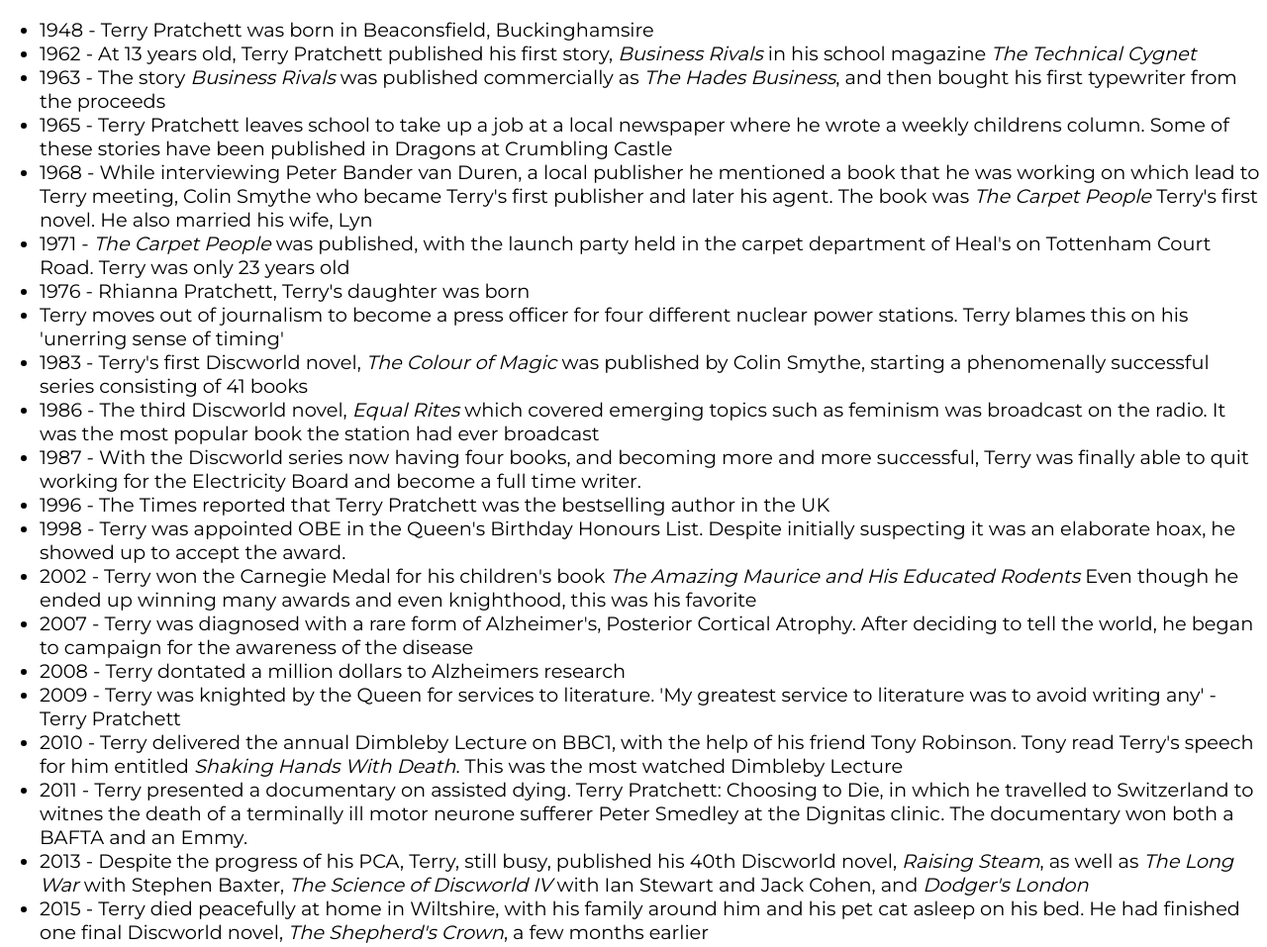
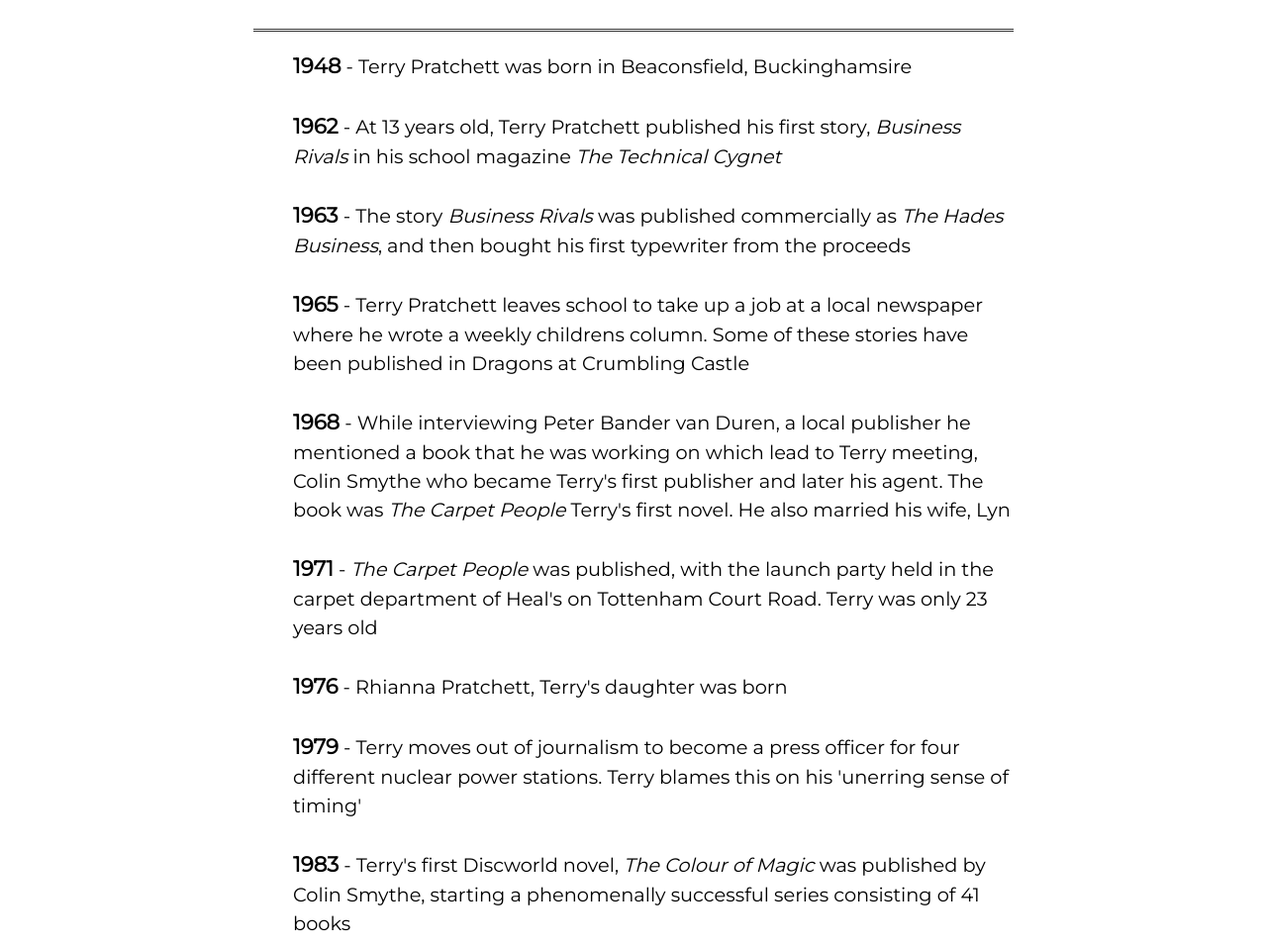
Before and after one commit to travismix1980/TributePage, a plain HTML site: page index.html in a window 1280 px wide. Shown: the part 926-1883 px from the top of the page at 99% size. Drawn offline with Linux system fonts and the light colour scheme.

Commit message:
project complete

```diff
--- a/index.html
+++ b/index.html
@@ -21,53 +21,57 @@
 
         <div id='tribute-info'>
             <h2 id='tribute-head'>A timeline of a great writer</h2>
+            <hr class='style-hr'>
             <ul>
-                <li>1948 - Terry Pratchett was born in Beaconsfield, Buckinghamsire</li>
+                <li><span class='dates'>1948</span> - Terry Pratchett was born in Beaconsfield, Buckinghamsire</li><br />
 
-                <li>1962 - At 13 years old, Terry Pratchett published his first story, <em>Business Rivals</em> in his school magazine <em>The Technical Cygnet</em></li>
+                <li><span class='dates'>1962</span> - At 13 years old, Terry Pratchett published his first story, <em>Business Rivals</em> in his school magazine <em>The Technical Cygnet</em></li><br />
 
-                <li>1963 - The story <em>Business Rivals</em> was published commercially as <em>The Hades Business</em>, and then bought his first typewriter from the proceeds</li>
+                <li><span class='dates'>1963</span> - The story <em>Business Rivals</em> was published commercially as <em>The Hades Business</em>, and then bought his first typewriter from the proceeds</li><br />
 
-                <li>1965 - Terry Pratchett leaves school to take up a job at a local newspaper where he wrote a weekly childrens column.  Some of these stories have been published in Dragons at Crumbling Castle</li>
+                <li><span class='dates'>1965</span> - Terry Pratchett leaves school to take up a job at a local newspaper where he wrote a weekly childrens column.  Some of these stories have been published in Dragons at Crumbling Castle</li><br />
 
-                <li>1968 - While interviewing Peter Bander van Duren, a local publisher he mentioned a book that he was working on which lead to Terry meeting, Colin Smythe who became Terry's first publisher and later his agent. The book was <em>The Carpet People</em> Terry's first novel.  He also married his wife, Lyn</li>
+                <li><span class='dates'>1968</span><span> - W</span>hile interviewing Peter Bander van Duren, a local publisher he mentioned a book that he was working on which lead to Terry meeting, Colin Smythe who became Terry's first publisher and later his agent. The book was <em>The Carpet People</em> Terry's first novel.  He also married his wife, Lyn</li><br />
 
-                <li>1971 - <em>The Carpet People</em> was published, with the launch party held in the carpet department of Heal's on Tottenham Court Road.  Terry was only 23 years old</li>
+                <li><span class='dates'>1971</span> - <em>The Carpet People</em> was published, with the launch party held in the carpet department of Heal's on Tottenham Court Road.  Terry was only 23 years old</li><br />
 
-                <li>1976 - Rhianna Pratchett, Terry's daughter was born</li>
+                <li><span class='dates'>1976</span> - Rhianna Pratchett, Terry's daughter was born</li><br />
 
-                <li>Terry moves out of journalism to become a press officer for four different nuclear power stations. Terry blames this on his 'unerring sense of timing'</li>
+                <li><span class='dates'>1979</span> - Terry moves out of journalism to become a press officer for four different nuclear power stations. Terry blames this on his 'unerring sense of timing'</li><br />
 
-                <li>1983 - Terry's first Discworld novel, <em>The Colour of Magic</em> was published by Colin Smythe, starting a phenomenally successful series consisting of 41 books</li>
+                <li><span class='dates'>1983</span> - Terry's first Discworld novel, <em>The Colour of Magic</em> was published by Colin Smythe, starting a phenomenally successful series consisting of 41 books</li><br />
 
-                <li>1986 - The third Discworld novel, <em>Equal Rites</em>  which covered emerging topics such as feminism was broadcast on the radio.  It was the most popular book the station had ever broadcast</li>
+                <li><span class='dates'>1986</span> - The third Discworld novel, <em>Equal Rites</em>  which covered emerging topics such as feminism was broadcast on the radio.  It was the most popular book the station had ever broadcast</li><br />
 
-                <li>1987 - With the Discworld series now having four books, and becoming more and more successful, Terry was finally able to quit working for the Electricity Board and become a full time writer.</li>
+                <li><span class='dates'>1987</span> - With the Discworld series now having four books, and becoming more and more successful, Terry was finally able to quit working for the Electricity Board and become a full time writer.</li><br />
 
-                <li>1996 - The Times reported that Terry Pratchett was the bestselling author in the UK</li>
+                <li><span class='dates'>1996</span> - The Times reported that Terry Pratchett was the bestselling author in the UK</li><br />
 
-                <li>1998 - Terry was appointed OBE in the Queen's Birthday Honours List.  Despite initially suspecting it was an elaborate hoax, he showed up to accept the award.</li>
+                <li><span class='dates'>1998</span> - Terry was appointed OBE in the Queen's Birthday Honours List.  Despite initially suspecting it was an elaborate hoax, he showed up to accept the award.</li><br />
 
-                <li>2002 - Terry won the Carnegie Medal for his children's book <em>The Amazing Maurice and His Educated Rodents</em> Even though he ended up winning many awards and even knighthood, this was his favorite</li>
+                <li><span class='dates'>2002</span> - Terry won the Carnegie Medal for his children's book <em>The Amazing Maurice and His Educated Rodents</em> Even though he ended up winning many awards and even knighthood, this was his favorite</li><br />
 
-                <li>2007 - Terry was diagnosed with a rare form of Alzheimer's, Posterior Cortical Atrophy.  After deciding to tell the world, he began to campaign for the awareness of the disease</li>
+                <li><span class='dates'>2007</span> - Terry was diagnosed with a rare form of Alzheimer's, Posterior Cortical Atrophy.  After deciding to tell the world, he began to campaign for the awareness of the disease</li><br />
 
-                <li>2008 - Terry dontated a million dollars to Alzheimers research</li>
+                <li><span class='dates'>2008</span> - Terry dontated a million dollars to Alzheimers research</li><br />
 
-                <li>2009 - Terry was knighted by the Queen for services to literature. 'My greatest service to literature was to avoid writing any' - Terry Pratchett</li>
+                <li><span class='dates'>2009</span> - Terry was knighted by the Queen for services to literature. 'My greatest service to literature was to avoid writing any' - Terry Pratchett</li><br />
 
-                <li>2010 - Terry delivered the annual Dimbleby Lecture on BBC1, with the help of his friend Tony Robinson.  Tony read Terry's speech for him entitled <em>Shaking Hands With Death</em>. This was the most watched Dimbleby Lecture</li>
+                <li><span class='dates'>2010</span> - Terry delivered the annual Dimbleby Lecture on BBC1, with the help of his friend Tony Robinson.  Tony read Terry's speech for him entitled <em>Shaking Hands With Death</em>. This was the most watched Dimbleby Lecture</li><br />
 
-                <li>2011 - Terry presented a documentary on assisted dying.  Terry Pratchett: Choosing to Die, in which he travelled to Switzerland to witnes the death of a terminally ill motor neurone sufferer Peter Smedley at the Dignitas clinic.  The documentary won both a BAFTA and an Emmy.</li>
+                <li><span class='dates'>2011</span> - Terry presented a documentary on assisted dying.  Terry Pratchett: Choosing to Die, in which he travelled to Switzerland to witnes the death of a terminally ill motor neurone sufferer Peter Smedley at the Dignitas clinic.  The documentary won both a BAFTA and an Emmy.</li><br />
 
-                <li>2013 - Despite the progress of his PCA, Terry, still busy, published his 40th Discworld novel, <em>Raising Steam</em>, as well as <em>The Long War</em> with Stephen Baxter, <em>The Science of Discworld IV</em> with Ian Stewart and Jack Cohen, and <em>Dodger's London</em></li>
+                <li><span class='dates'>2013</span> - Despite the progress of his PCA, Terry, still busy, published his 40th Discworld novel, <em>Raising Steam</em>, as well as <em>The Long War</em> with Stephen Baxter, <em>The Science of Discworld IV</em> with Ian Stewart and Jack Cohen, and <em>Dodger's London</em></li><br />
 
-                <li>2015 - Terry died peacefully at home in Wiltshire, with his family around him and his pet cat asleep on his bed.  He had finished one final Discworld novel, <em>The Shepherd's Crown</em>, a few months earlier</li>
+                <li><span class='dates'>2015</span> - Terry died peacefully at home in Wiltshire, with his family around him and his pet cat asleep on his bed.  He had finished one final Discworld novel, <em>The Shepherd's Crown</em>, a few months earlier</li><br />
             </ul>
-
+            <hr class='style-hr'>
             <blockquote>'It's not worth doing something unless you were doing something that someone, somewere, would much rather you weren't doing.' - Terry Pratchett</blockquote>
-
-            <p>If you would like to learn more about Terry Pratchett, you can read up on his <a id='tribute-link' href='https://en.wikipedia.org/wiki/Terry_Pratchett' target='_blank'>Wikipedia</a>, or check out this <a id='tribute-link' href='https://www.youtube.com/watch?v=UXQDV4RIwg0' target='_blank'>tribumentary</a>.  You can also check out his books <a id='tribute-link' href='https://www.terrypratchettbooks.com/books/' target='_blank'>here</a>.</p>
+            <div id='before-leave'>
+                <h2>Before you go</h2>
+                <img src='images/luggage.jpg' id='luggage-img'>
+                <p>If you would like to learn more about Terry Pratchett, you can read up on his <a id='tribute-link' href='https://en.wikipedia.org/wiki/Terry_Pratchett' target='_blank'>Wikipedia</a>, or check out this <a id='tribute-link' href='https://www.youtube.com/watch?v=UXQDV4RIwg0' target='_blank'>tribumentary</a>.  You can also check out his books <a id='tribute-link' href='https://www.terrypratchettbooks.com/books/' target='_blank'>here</a>.</p>
+            </div>
         </div>
     </div>
 </body>
--- a/style.css
+++ b/style.css
@@ -48,10 +48,52 @@ h1, h2{
 }
 
 #tribute-info {
-
+    width: 60%;
+    margin-left: auto;
+    margin-right: auto;
+    line-height: 1.5;
 }
 
 #tribute-head {
     text-align: center;
     margin-top: -35px;
 }
+
+ul {
+    list-style-type: none;
+}
+
+.dates {
+    font-weight: bold;
+    font-size: 1.1em;
+}
+
+hr.style-hr {
+    overflow: visible; /* For IE */
+    padding: 0;
+    border: none;
+    border-top: medium double #333;
+    color: #333;
+    text-align: center;
+}
+hr.style-hr:after {
+    display: inline-block;
+    position: relative;
+    top: -0.7em;
+    font-size: 1.5em;
+    padding: 0 0.25em;
+    background: white;
+}
+
+#before-leave {
+    width: 93%;
+    margin-left: auto;
+    margin-right: auto;
+}
+
+#luggage-img {
+    display: block;
+    width: 200px;
+    height: auto;
+    float: right;
+}
```
Also changed, not shown: images/luggage.jpg (added).
